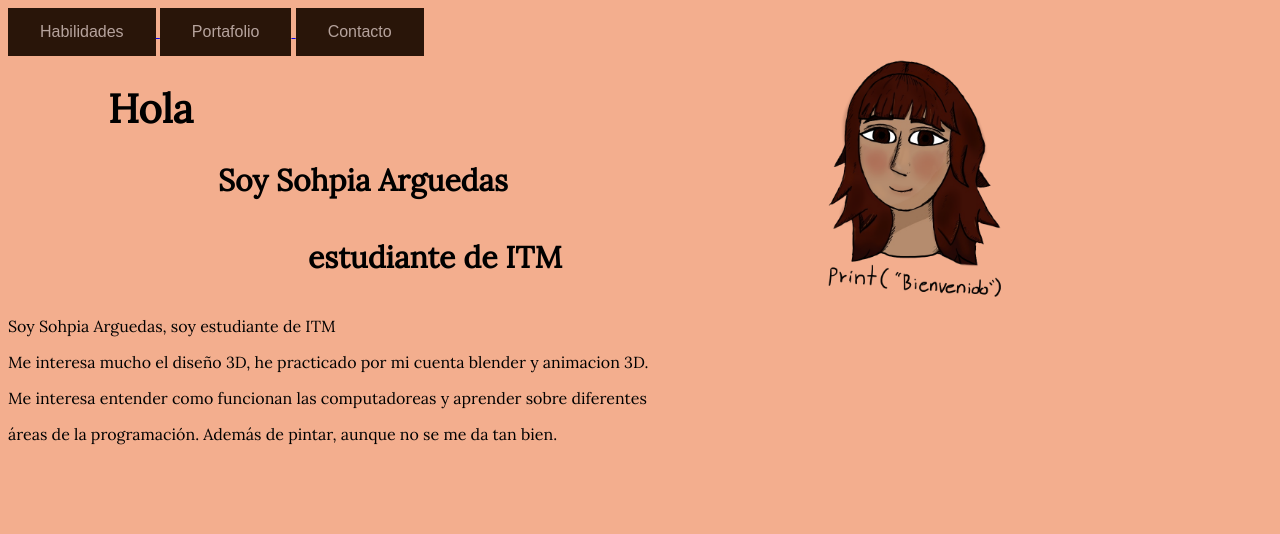
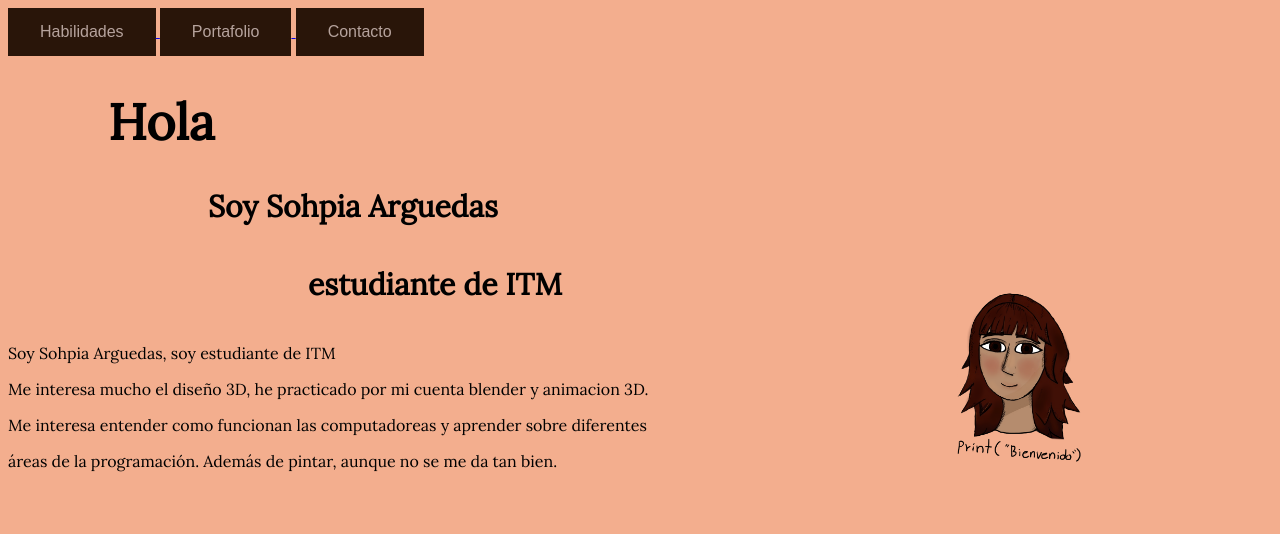
Before and after one commit to sohpiaarguedas/PortafolioC20696, a plain HTML site: page index.html in a window 1280 px wide. Drawn offline with Linux system fonts and the light colour scheme.

Commit message:
se logro

```diff
--- a/index.html
+++ b/index.html
@@ -27,7 +27,7 @@
 
 <body>
 
-<h1 style="font-size:40px;">Hola</h1>
+<h1 style="font-size:50px;">Hola</h1>
 <h2 style="font-size:30px;">Soy Sohpia Arguedas</h2>
 
 <h3 style="position: relative;">
--- a/style.css
+++ b/style.css
@@ -38,7 +38,7 @@ h1 {
 }
 
 h2 {
-  margin-left: 210px;
+  margin-left: 200px;
 }
 h2.oblique {
   font-style: oblique;
@@ -58,9 +58,9 @@ h4{
 
 .imgPersonal {
 position: absolute;
-top: 0;
+top: -15;
 right: 0;
-width: 700px;
+width: 500px;
 }
 
 
```
